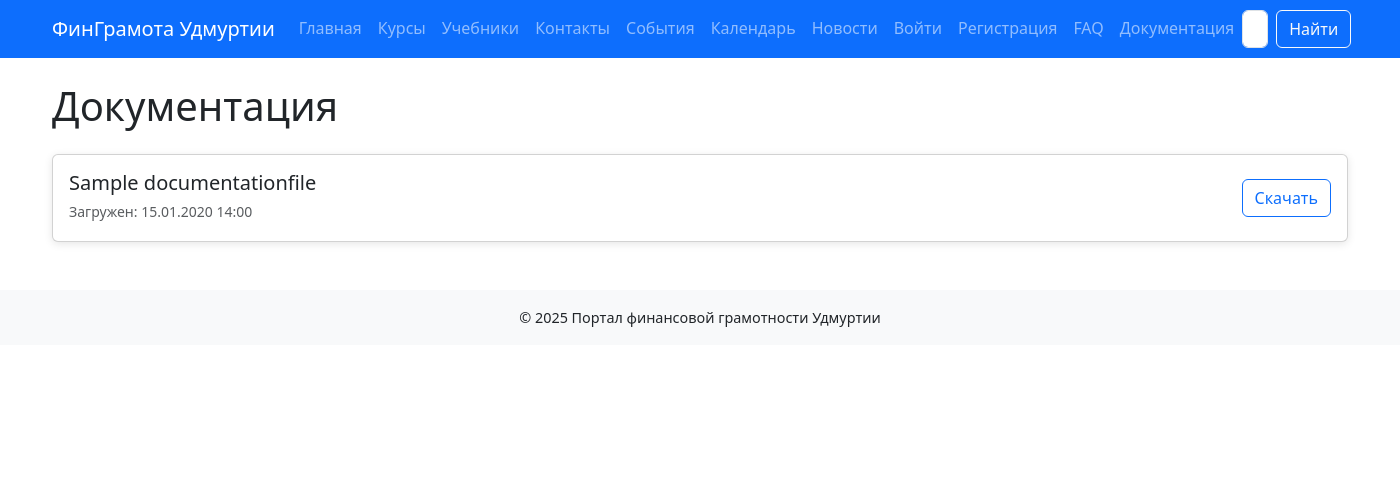
After one commit to Ilushew/cyberforum, a Django app: page /documentation/ in a window 1400 px wide. The commit adds this page. Shown: the top 482 px of the page. Run offline with Django 5.2, Linux system fonts and the light colour scheme; tables that the repository leaves empty hold one stand-in row (values such as "Sample post"); some libraries are stand-ins or nearby versions.

Commit message:
documentation

```diff
--- a/cyberforum/core/models.py
+++ b/cyberforum/core/models.py
@@ -51,6 +51,7 @@ class Event(models.Model):
     def __str__(self):
         return self.title
 
+
 class News(models.Model):
     title = models.CharField(max_length=200, verbose_name="Заголовок")
     content = models.TextField(verbose_name="Содержание")
@@ -77,3 +78,17 @@ class News(models.Model):
 
     def __str__(self):
         return self.title
+
+
+class DocumentationFile(models.Model):
+    title = models.CharField("Название документа", max_length=255)
+    file = models.FileField("Файл", upload_to='documentation/')
+    uploaded_at = models.DateTimeField("Дата загрузки", auto_now_add=True)
+
+    class Meta:
+        verbose_name = "Документ"
+        verbose_name_plural = "Документы"
+        ordering = ['-uploaded_at']
+
+    def __str__(self):
+        return self.title
--- a/cyberforum/core/urls.py
+++ b/cyberforum/core/urls.py
@@ -10,6 +10,7 @@ urlpatterns = [
     path('textbooks/', views.textbooks_view, name='textbooks'),
     path('faq/', views.faq_view, name='faq'),
     path('events/', views.events_view, name='events'),
+    path('documentation/', views.documentation_view, name='documentation'),
     path('chat-ask/', views.chat_ask, name='chat_ask'),
     path('register/', views.register_view, name='register'),
     path('login/', views.login_view, name='login'),
--- a/cyberforum/core/views.py
+++ b/cyberforum/core/views.py
@@ -279,3 +279,10 @@ def news_delete(request, news_id):
         messages.success(request, "Новость удалена.")
         return redirect('core:news_moderator_list')
     return render(request, 'core/news_confirm_delete.html', {'news': news})
+
+
+from .models import DocumentationFile
+
+def documentation_view(request):
+    docs = DocumentationFile.objects.all()
+    return render(request, 'core/documentation.html', {'docs': docs})
--- /dev/null
+++ b/cyberforum/media/documentation/pr.txt
@@ -0,0 +1 @@
+првиет
--- /dev/null
+++ b/cyberforum/media/documentation/pr_9Pws17U.txt
@@ -0,0 +1 @@
+првиет
--- a/cyberforum/templates/base.html
+++ b/cyberforum/templates/base.html
@@ -40,6 +40,7 @@
               <li class="nav-item"><a class="nav-link" href="{% url 'core:register' %}">Регистрация</a></li>
             {% endif %}
             <li class="nav-item"><a class="nav-link" href="{% url 'core:faq' %}">FAQ</a></li>
+            <li class="nav-item"><a class="nav-link" href="{% url 'core:documentation' %}">Документация</a></li>
           </ul>
 
           <!-- Форма поиска — только на средних и больших экранах в навбаре -->
--- /dev/null
+++ b/cyberforum/templates/core/documentation.html
@@ -0,0 +1,26 @@
+{% extends 'base.html' %}
+{% block content %}
+
+<h1>Документация</h1>
+
+{% if docs %}
+  <div class="row g-3 mt-2">
+    {% for doc in docs %}
+      <div class="col-12">
+        <div class="card">
+          <div class="card-body d-flex justify-content-between align-items-center">
+            <div>
+              <h5 class="card-title mb-1">{{ doc.title }}</h5>
+              <small class="text-muted">Загружен: {{ doc.uploaded_at|date:"d.m.Y H:i" }}</small>
+            </div>
+            <a href="{{ doc.file.url }}" class="btn btn-outline-primary" download>Скачать</a>
+          </div>
+        </div>
+      </div>
+    {% endfor %}
+  </div>
+{% else %}
+  <p class="text-muted">Документы пока не загружены.</p>
+{% endif %}
+
+{% endblock %}
```
Also changed, not shown: cyberforum/core/admin.py (+8 -1 lines), cyberforum/core/migrations/0008_documentationfile.py (added), 1 other file.
